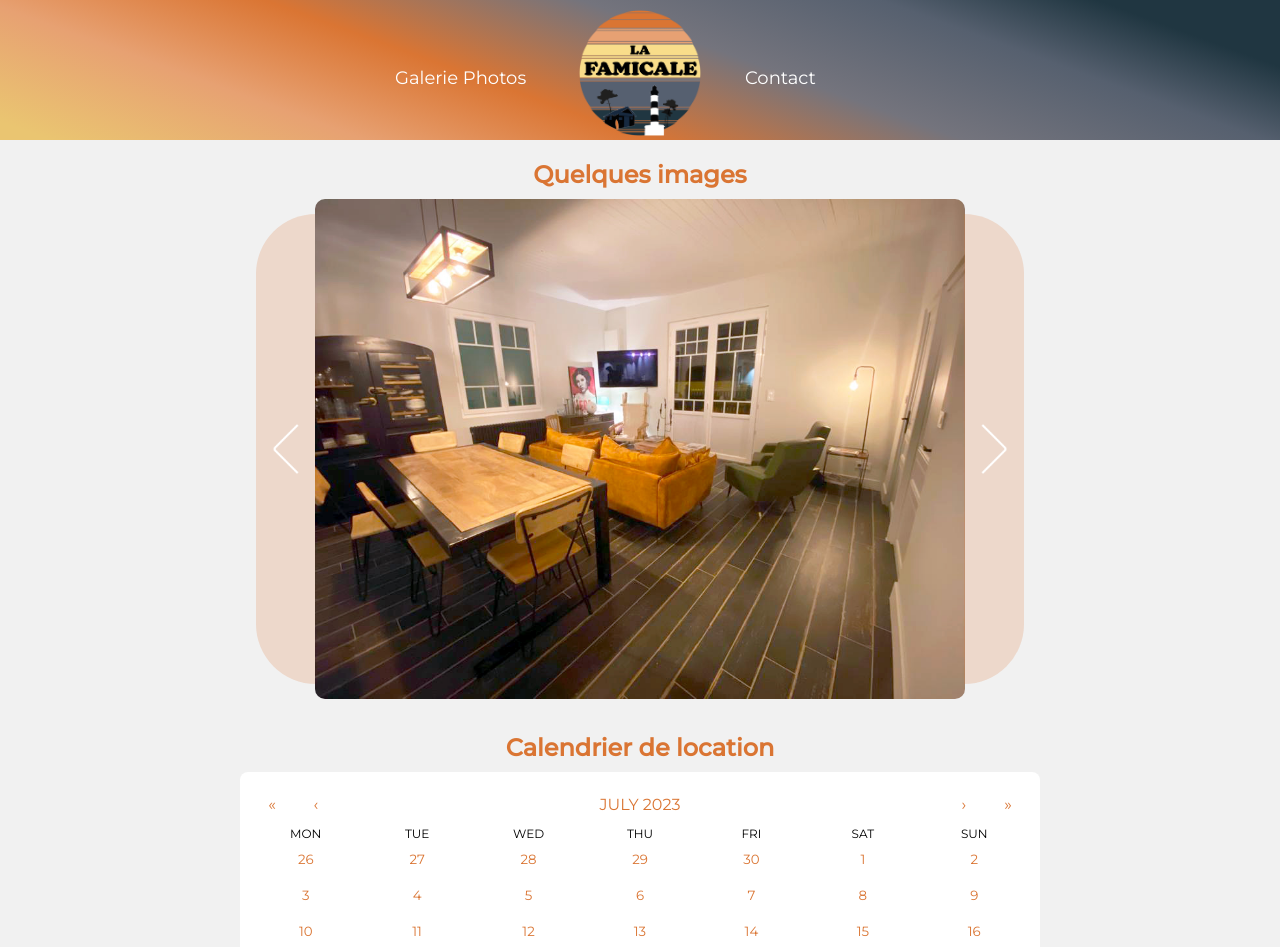
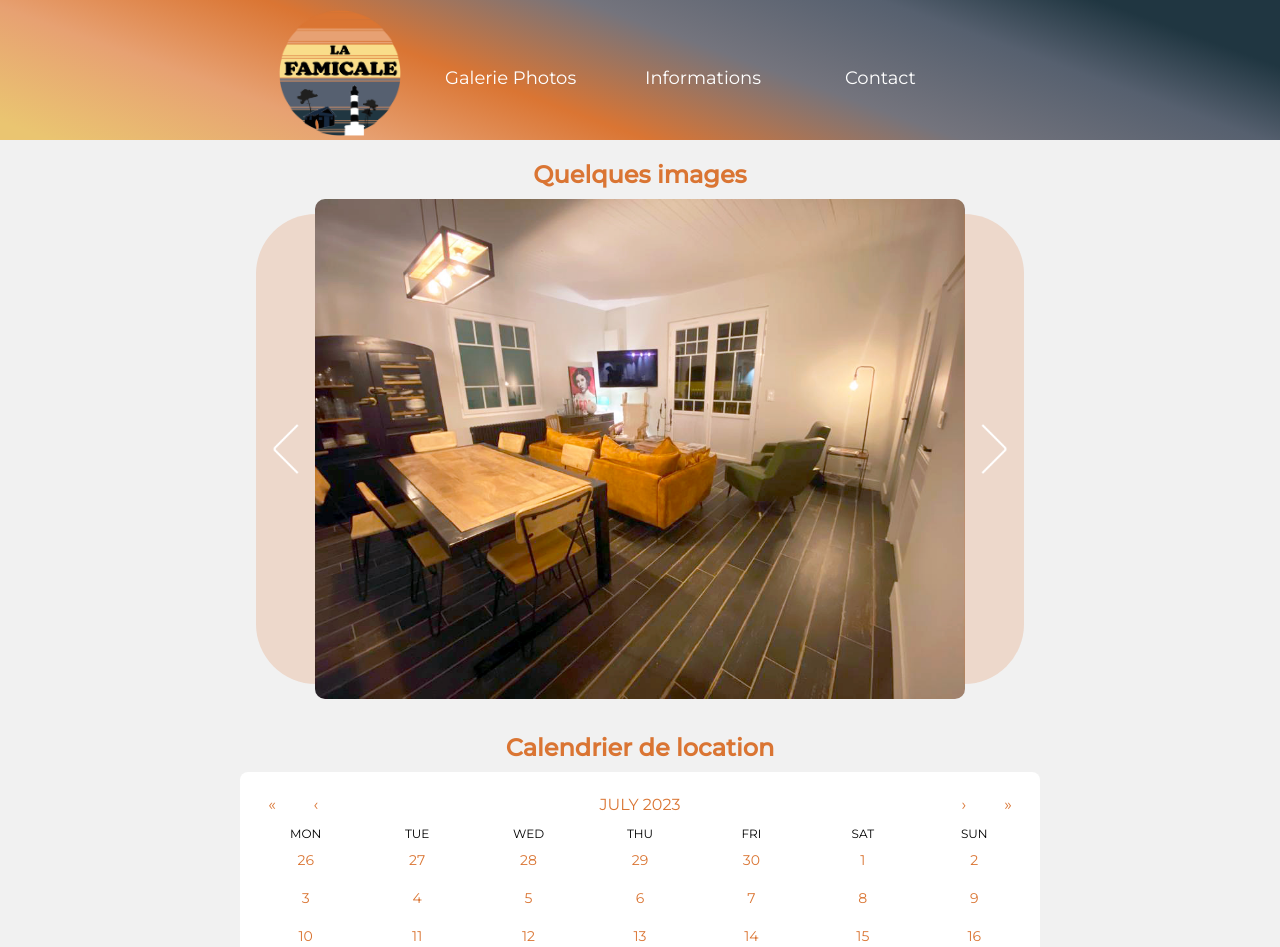
Before and after one commit to JeremyPromsy/lafamicale, a React (Create React App) app in the folder my-app/: page / in a window 1280 px wide. Shown: the top 947 px of the page. Built offline with nearby package versions, Linux system fonts and the light colour scheme; no server answers.

Commit message:
Finalisation page contact

```diff
--- a/my-app/src/components/Nav.jsx
+++ b/my-app/src/components/Nav.jsx
@@ -6,11 +6,14 @@ import "../styles/nav.css"
 function Navbar() {
     return (
         <div className="nav">
+            <div className="logo">
+            <NavLink to="/"><img className="logo-img" src= {logoNav} alt ="logo LaFamicale" /> </NavLink>
+            </div>
             <div className="nav-links">
                 <NavLink to="/photos">Galerie Photos</NavLink>
             </div>
-            <div className="logo">
-            <NavLink to="/"><img className="logo-img" src= {logoNav} alt ="logo LaFamicale" /> </NavLink>
+            <div className="nav-links">
+                <NavLink to="/informations">Informations</NavLink>
             </div>
             <div className="nav-links">
                 <NavLink to="/contact">Contact</NavLink>
--- a/my-app/src/index.jsx
+++ b/my-app/src/index.jsx
@@ -10,6 +10,7 @@ import Error404 from './pages/404'
 import Contact from './pages/Contact'
 import Mentions from './pages/Mentions'
 import Photos from './pages/Photos'
+import Informations from './pages/Informations'
 import CalendarBack from './pages/CalendrierBack'
 
 import "./index.css"
@@ -24,6 +25,7 @@ root.render(
       <Route path = "/contact" element ={<Contact />} />
       <Route path = "/mentionslégales" element ={<Mentions />} />
       <Route path = "/photos" element ={<Photos />} />
+      <Route path = "/informations" element ={<Informations />} />
       <Route path="/calendar" element={<CalendarBack />} />
       <Route path = "*" element ={<Error404 />} />
     </Routes>
--- a/my-app/src/pages/Contact.jsx
+++ b/my-app/src/pages/Contact.jsx
@@ -9,11 +9,10 @@ function Contact() {
       <div className="contactDiv">
         <h2>Contactez-nous !</h2>
         <FormContact />
-        <p>Ou envoyez un mail directement, si vous le souhaitez en cliquant sur le bouton, ci-dessous.</p>
+        <div className="boutonMail">
+        <p>Ou envoyez-nous un mail directement, <br></br>si vous le souhaitez, en cliquant sur le bouton ci-dessous.</p>
         <p><a href="mailto:lafamicale@gmail.com"  aria-label="contacter l'agence par mail"><button className="buttonContact">Nous joindre </button></a></p>
-      </div>
-      <div className="contactGoogle">
-        <iframe title="Carte Google de la maison" src="https://www.google.com/maps/embed?pb=!1m18!1m12!1m3!1d2778.341197027814!2d-1.2419783237915833!3d45.86448290664226!2m3!1f0!2f0!3f0!3m2!1i1024!2i768!4f13.1!3m3!1m2!1s0x48016031fc8ca085%3A0xa78586535766efbe!2s28%20Grande%20Rue%2C%2017370%20Le%20Grand-Village-Plage!5e0!3m2!1sfr!2sfr!4v1689868674049!5m2!1sfr!2sfr" className="Google" allowfullscreen="" loading="lazy" referrerpolicy="no-referrer-when-downgrade"></iframe>
+        </div>
       </div>
     </div>
     </div>
--- /dev/null
+++ b/my-app/src/pages/Informations.jsx
@@ -0,0 +1,16 @@
+import React from "react";
+import "../styles/informations.css"
+import Description from "../components/Description";
+
+function Infos () {
+    return (
+        <div className="Informations">
+           <Description />
+           <div className="contactGoogle">
+                <iframe title="Carte Google de la maison" src="https://www.google.com/maps/embed?pb=!1m18!1m12!1m3!1d2778.341197027814!2d-1.2419783237915833!3d45.86448290664226!2m3!1f0!2f0!3f0!3m2!1i1024!2i768!4f13.1!3m3!1m2!1s0x48016031fc8ca085%3A0xa78586535766efbe!2s28%20Grande%20Rue%2C%2017370%20Le%20Grand-Village-Plage!5e0!3m2!1sfr!2sfr!4v1689868674049!5m2!1sfr!2sfr" className="Google" allowfullscreen="" loading="lazy" referrerpolicy="no-referrer-when-downgrade"></iframe>
+            </div>
+        </div>
+    )
+}
+
+export default Infos;
--- a/my-app/src/styles/contact.css
+++ b/my-app/src/styles/contact.css
@@ -9,7 +9,7 @@
     flex-direction: column;
 }
 
-h1 {
+h2 {
     text-align: center;
     margin: 0;
 }
@@ -23,28 +23,24 @@ p{
     flex-direction: column;
     align-items: center;
     justify-content: center;
+    margin: 20px 0;
 }
 
 .buttonContact {
     padding: 10px 40px;
     color: white;
-    font-size: 16px;
     background: rgb(234,197,113);
-    background: linear-gradient(90deg, rgba(234,197,113,1) 3%, rgba(231,161,114,1) 22%, rgba(218,117,51,1) 39%, rgba(116,116,125,1) 58%, rgba(86,96,111,1) 76%, rgba(32,54,65,1) 89%);
+    background: linear-gradient(120deg, rgba(234,197,113,1) 3%, rgba(231,161,114,1) 22%, rgba(218,117,51,1) 39%, rgba(116,116,125,1) 58%, rgba(86,96,111,1) 76%, rgba(32,54,65,1) 89%);
     border-radius: 15px;
-    border-color: black;
+    border: none;
+    margin: 20px 0;
 }
 
+.boutonMail{
+    margin-top: 20px;
+    text-align: center;
+}
 
-.contactGoogle {
-  display: flex;
-  justify-content: center;
-  margin: 20px 0;
+button {
+    font-size: 14px;
 }
-.Google{
-    width:600px;
-    height:450px;
-    border-color:rgb(234,197,113);
-    display: flex;
-    justify-content: center;
-}
--- /dev/null
+++ b/my-app/src/styles/informations.css
@@ -0,0 +1,16 @@
+
+
+/* Google*/
+.contactGoogle {
+    display: flex;
+    justify-content: center;
+    margin: 20px 0;
+}
+
+.Google{
+      width:600px;
+      height:450px;
+      border-color:rgb(234,197,113);
+      display: flex;
+      justify-content: center;
+}
```
